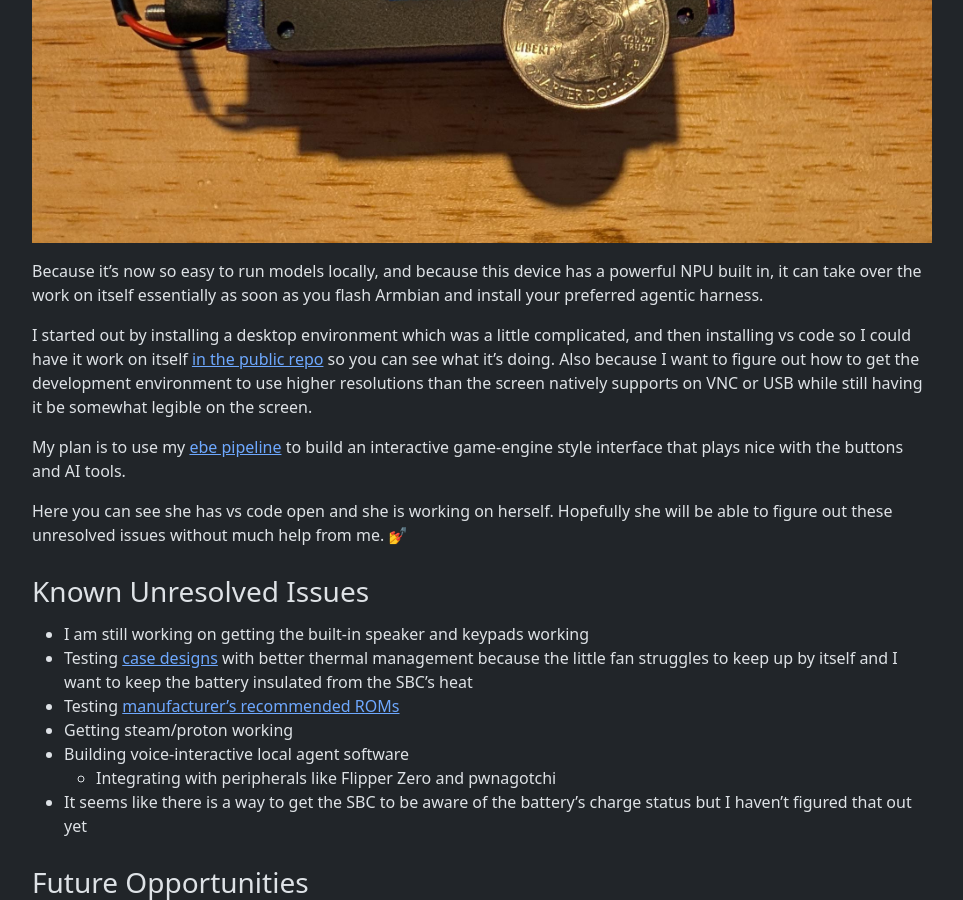
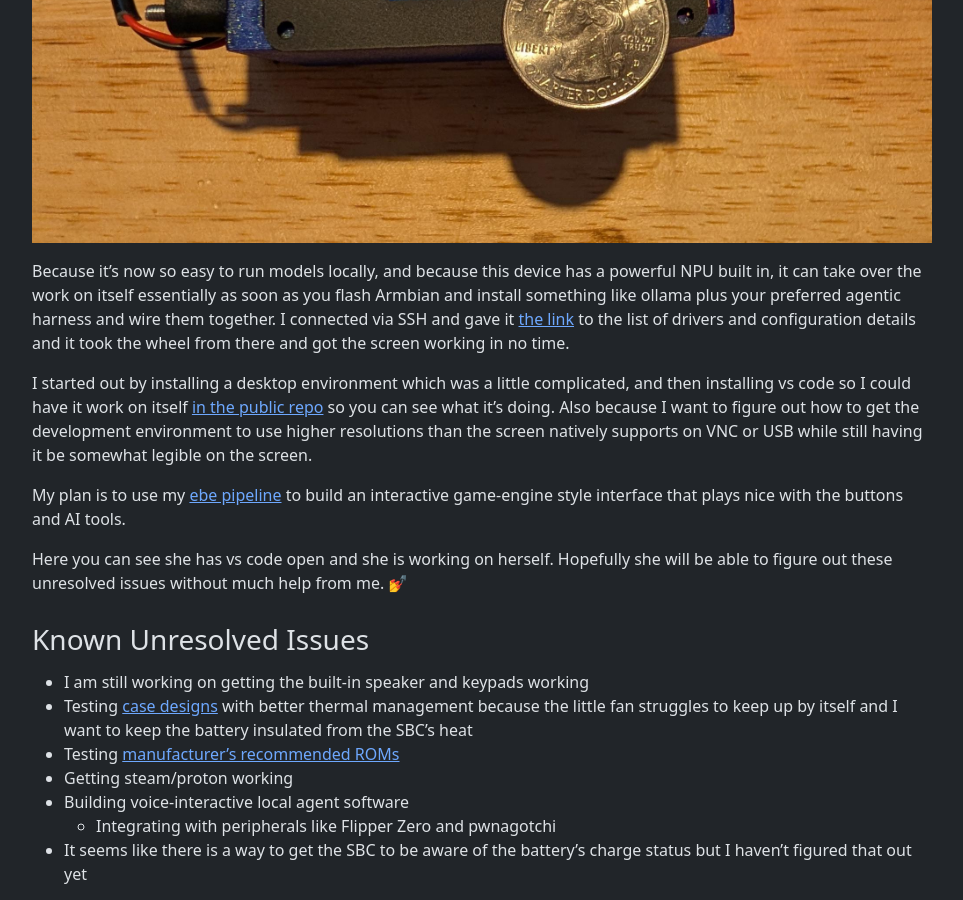
Before and after one commit to cjtrowbridge-com/cjtrowbridge.com, a Jekyll site: the page built from projects/2026-09-09-micro-cyberdeck/index.md, in a window 1280 px wide and 900 px high, scrolled down 5818 px. Shown: the whole window, without its empty margins (158-1121 px from the left). Built offline with Jekyll 4.4.1, drawn with Linux system fonts in a browser that asks for light colours; nearby versions of some CDN libraries.

Commit message:
added setup explanation

```diff
--- a/projects/2026-09-09-micro-cyberdeck/index.md
+++ b/projects/2026-09-09-micro-cyberdeck/index.md
@@ -82,7 +82,7 @@ All in the form factor of a Raspberry Pi Zero 😂
 
 <img src="/projects/2026-09-09-micro-cyberdeck/vscode.jpg" class="full-width-image" alt="VSCode is running!" >
 
-Because it’s now so easy to run models locally, and because this device has a powerful NPU built in, it can take over the work on itself essentially as soon as you flash Armbian and install your preferred agentic harness.
+Because it’s now so easy to run models locally, and because this device has a powerful NPU built in, it can take over the work on itself essentially as soon as you flash Armbian and install something like ollama plus your preferred agentic harness and wire them together. I connected via SSH and gave it [the link](https://spotpear.com/wiki/Raspberry-Pi-Game-1.54inch-LCD-touchscreen-display-ST7789.html) to the list of drivers and configuration details and it took the wheel from there and got the screen working in no time.
 
 I started out by installing a desktop environment which was a little complicated, and then installing vs code so I could have it work on itself [in the public repo](https://github.com/cjtrowbridge/micro-cyberdeck) so you can see what it’s doing. Also because I want to figure out how to get the development environment to use higher resolutions than the screen natively supports on VNC or USB while still having it be somewhat legible on the screen.
 
```
